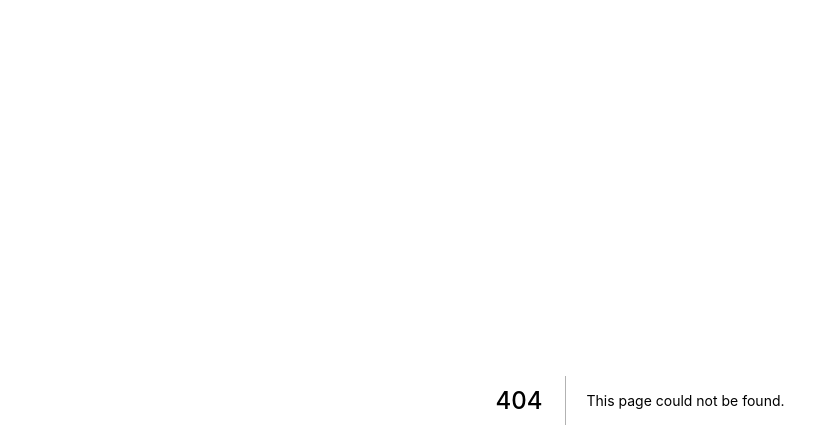
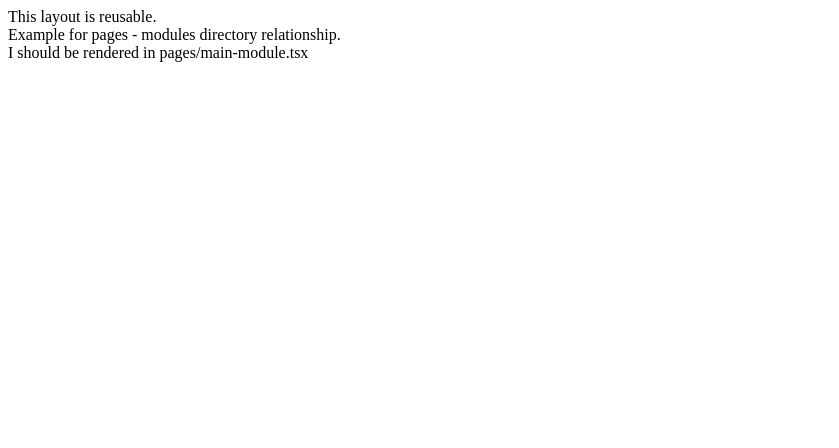
Before and after one commit to pailadin/frontend-engineer-onboarding-exercises, a Next.js app: page /main-module in a window 1280 px wide. Before the commit this address had no page. Shown: the top 448 px of the page, without its empty margins (0-839 px from the left). Built offline with nearby package versions, Linux system fonts and the light colour scheme.

Commit message:
refactor(app): add readme content; add basic folder structure

```diff
--- /dev/null
+++ b/components/Layout/Layout.tsx
@@ -0,0 +1,7 @@
+import { FC } from 'react'
+
+const Layout: FC = ({ children }) => (
+  <div>This layout is reusable. {children}</div>
+)
+
+export default Layout
--- /dev/null
+++ b/components/Layout/index.tsx
@@ -0,0 +1 @@
+export { default } from './Layout'
--- /dev/null
+++ b/modules/ModuleComponent/ModuleComponent.tsx
@@ -0,0 +1,5 @@
+export default function ModuleComponent() {
+  return (
+    <div>I should be rendered in pages/main-module.tsx</div>
+  )
+}
--- /dev/null
+++ b/modules/ModuleComponent/index.tsx
@@ -0,0 +1 @@
+export { default } from './ModuleComponent'
--- /dev/null
+++ b/pages/main-module.tsx
@@ -0,0 +1,10 @@
+import Layout from 'components/Layout'
+import ModuleComponent from 'modules/ModuleComponent'
+
+export default function MainModule() {
+  return (
+    <Layout>
+      <div>Example for pages - modules directory relationship. <ModuleComponent /></div>
+    </Layout>
+  )
+}
--- a/tsconfig.json
+++ b/tsconfig.json
@@ -1,6 +1,7 @@
 {
   "compilerOptions": {
     "target": "es5",
+    "baseUrl": ".",
     "lib": [
       "dom",
       "dom.iterable",
--- /dev/null
+++ b/utils/consoleUtils.ts
@@ -0,0 +1 @@
+export const appConsole = (msg: string) => console.log(msg)
```
Also changed, not shown: 1 other file (tests, documents, lock files or other folders).
